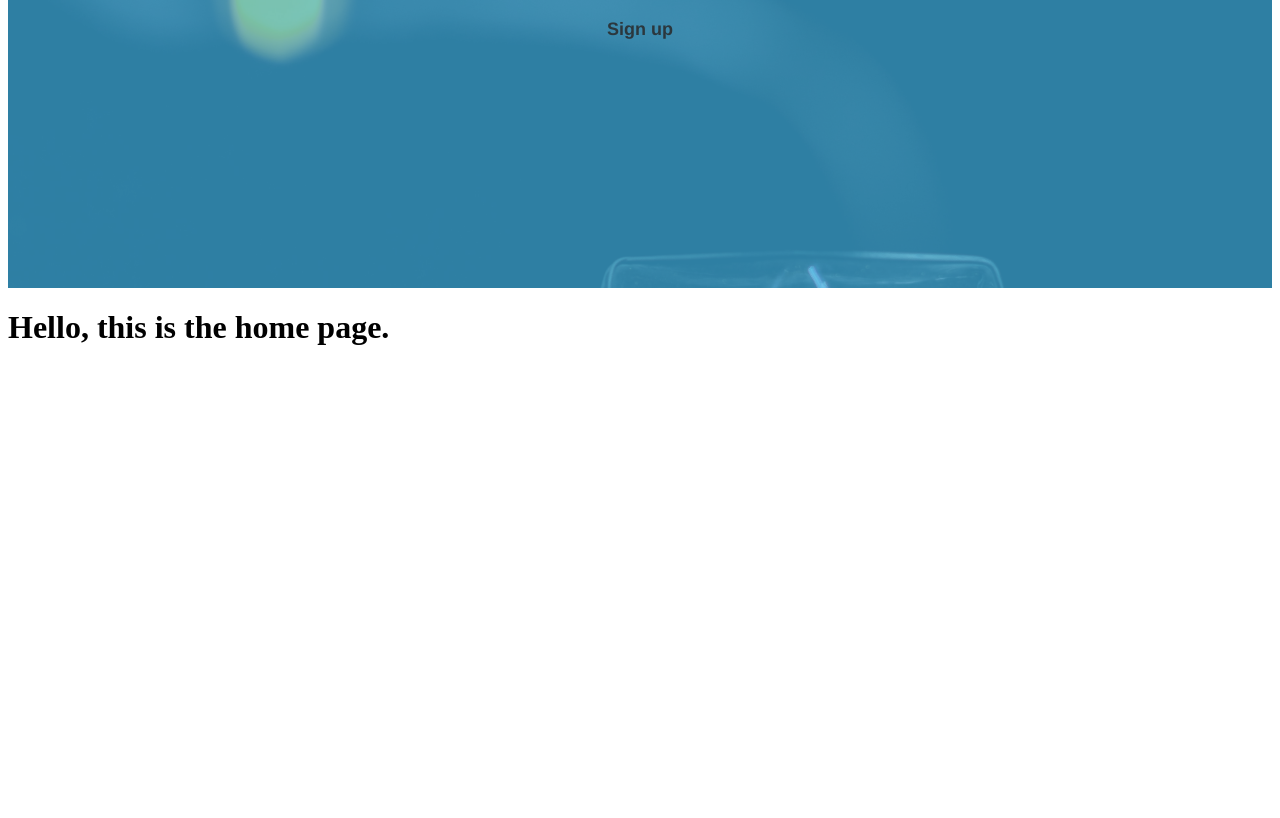
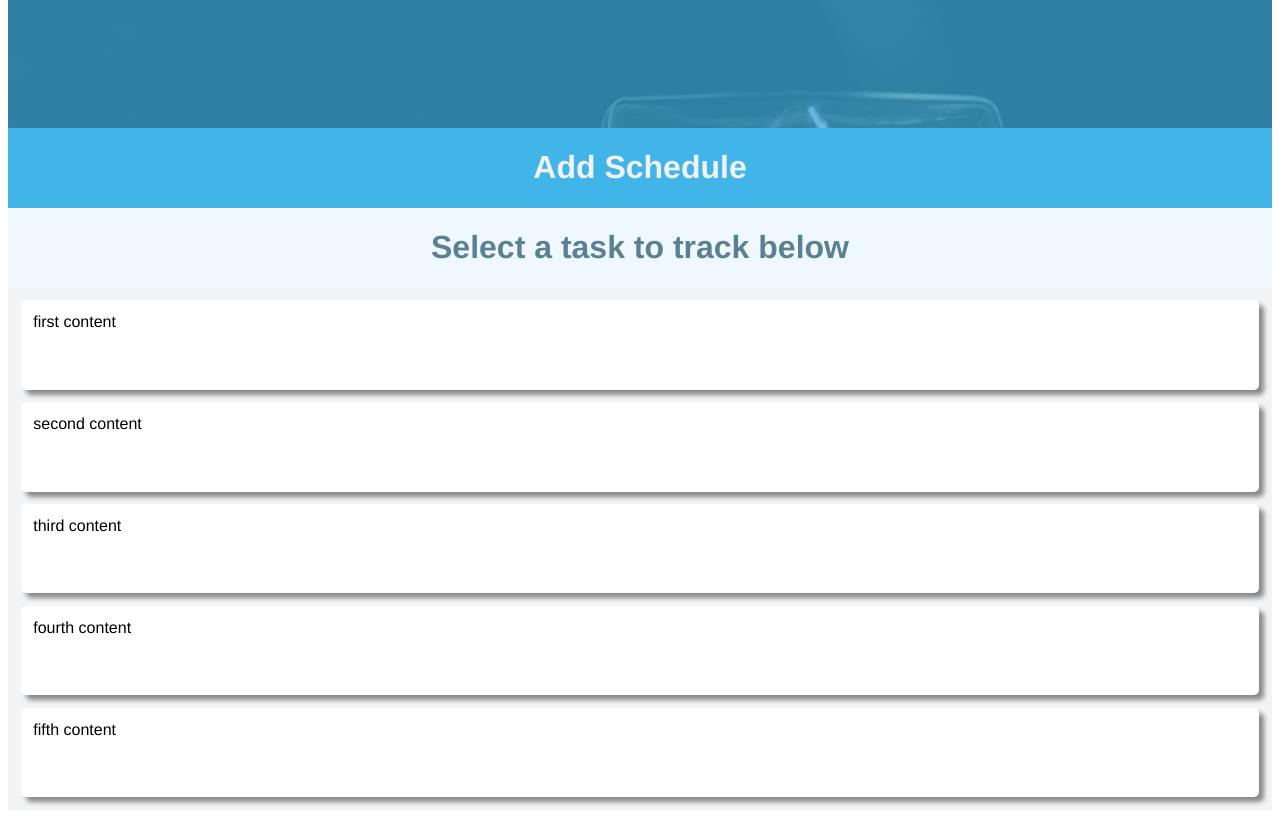
Before and after one commit to christianotieno/tracker-client, a React (Create React App) app: page /signup in a window 1280 px wide. Shown: the part 1480-2298 px from the top of the page. Before the commit the page ends 1848 px from the top, so only its background shows below. Built offline with nearby package versions, Linux system fonts and the light colour scheme; the HTML template or start-up script is replaced by a standard one.

Commit message:
ADD home page ui

```diff
--- a/src/components/App.js
+++ b/src/components/App.js
@@ -3,15 +3,11 @@ import { BrowserRouter as Router } from 'react-router-dom';
 import SignIn from '../containers/SignIn';
 import SignUp from '../containers/SignUp';
 import Home from './Home';
-import ScheduleHeader from './ScheduleHeader';
-import TaskHeader from './TaskHeader';
 
 function App() {
   return (
     <div>
       <Router>
-        <ScheduleHeader />
-        <TaskHeader />
         <SignUp />
         <SignIn />
         <Home />
--- a/src/components/Home.js
+++ b/src/components/Home.js
@@ -1,8 +1,41 @@
 import React from 'react';
+import ScheduleHeader from './ScheduleHeader';
+import TaskHeader from './TaskHeader';
+import '../styles/home.css';
 
 const Home = () => (
-  <div>
-    <h1>Hello, this is the home page.</h1>
+  <div className="home-div">
+    <ScheduleHeader />
+    <TaskHeader />
+    <div className="main-content">
+      <ul className="main-content">
+        <li>
+          <div className="content">
+            first content
+          </div>
+        </li>
+        <li>
+          <div className="content">
+            second content
+          </div>
+        </li>
+        <li>
+          <div className="content">
+            third content
+          </div>
+        </li>
+        <li>
+          <div className="content">
+            fourth content
+          </div>
+        </li>
+        <li>
+          <div className="content">
+            fifth content
+          </div>
+        </li>
+      </ul>
+    </div>
   </div>
 );
 
--- a/src/components/TaskHeader.js
+++ b/src/components/TaskHeader.js
@@ -4,7 +4,7 @@ import '../styles/task_header.css';
 function TaskHeader() {
   return (
     <div className="task-header">
-      <h1 className="header-text">Track your task</h1>
+      <h1 className="header-text">Select a task to track below</h1>
     </div>
   );
 }
--- a/src/containers/SignIn.js
+++ b/src/containers/SignIn.js
@@ -79,10 +79,9 @@ const SignIn = () => {
           <form onSubmit={handleSubmit}>
             <input
               className="signin-input"
-
               type="email"
               name="email"
-              placeholder="Email"
+              placeholder="Email:"
               value={email}
               onChange={handleChange}
               required
@@ -92,7 +91,7 @@ const SignIn = () => {
 
               type="password"
               name="password"
-              placeholder="Password"
+              placeholder="Password:"
               value={password}
               onChange={handleChange}
               required
--- a/src/containers/SignUp.js
+++ b/src/containers/SignUp.js
@@ -93,7 +93,7 @@ const SignUp = () => {
               className="signup-input"
               type="text"
               name="name"
-              placeholder="Name"
+              placeholder="Name:"
               value={name}
               onChange={handleChange}
               required
@@ -102,7 +102,7 @@ const SignUp = () => {
               className="signup-input"
               type="email"
               name="email"
-              placeholder="Email"
+              placeholder="Email:"
               value={email}
               onChange={handleChange}
               required
@@ -111,7 +111,7 @@ const SignUp = () => {
               className="signup-input"
               type="password"
               name="password"
-              placeholder="Password"
+              placeholder="Password:"
               value={password}
               onChange={handleChange}
               required
@@ -120,7 +120,7 @@ const SignUp = () => {
               className="signup-input"
               type="password"
               name="confirmPassword"
-              placeholder="Consfirm Password"
+              placeholder="Confirm password:"
               value={confirmPassword}
               onChange={handleChange}
               required
--- /dev/null
+++ b/src/styles/home.css
@@ -0,0 +1,23 @@
+.home-div {
+  display: flex;
+  flex-direction: column;
+  justify-content: center;
+  align-items: center;
+  background-color: #f3f4f6;
+  font-family: Helvetica;
+}
+
+.main-content {
+  margin: 0;
+  padding: 0;
+  width: 100%;
+  list-style: none;
+}
+.content {
+  background-color: #fff;
+  padding: 1%;
+  margin: 1%;
+  height: 8vh;
+  border-radius: 5px;
+  box-shadow: 5px 5px 5px #888;
+}
--- a/src/styles/schedule_header.css
+++ b/src/styles/schedule_header.css
@@ -5,6 +5,7 @@
   justify-content: center;
   margin: 0;
   padding: 0;
+  width: 100%;
 }
 
 .header-text {
--- a/src/styles/task_header.css
+++ b/src/styles/task_header.css
@@ -5,6 +5,7 @@
   justify-content: center;
   margin: 0;
   padding: 0;
+  width: 100%;
 }
 
 .header-text {
```
